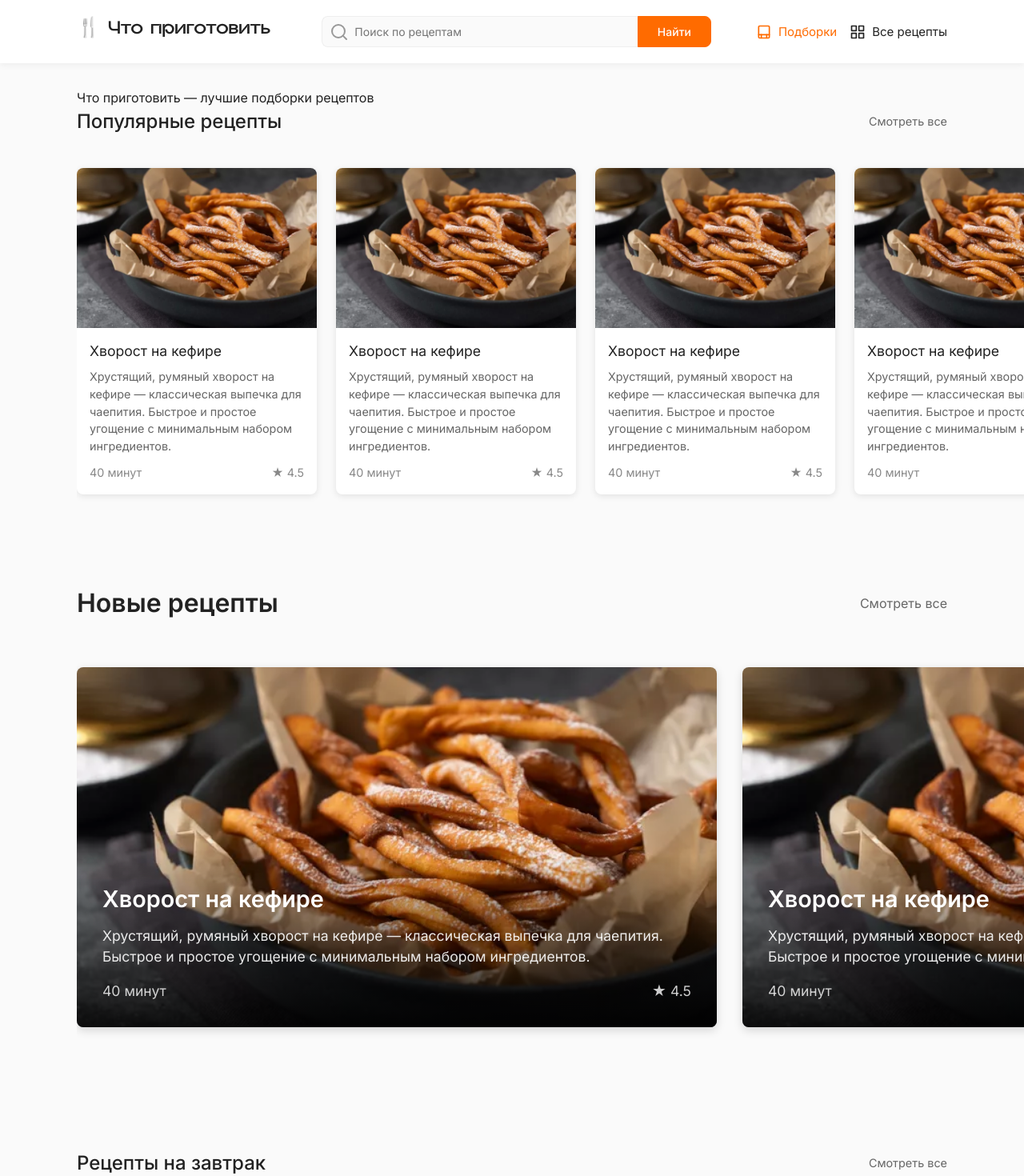
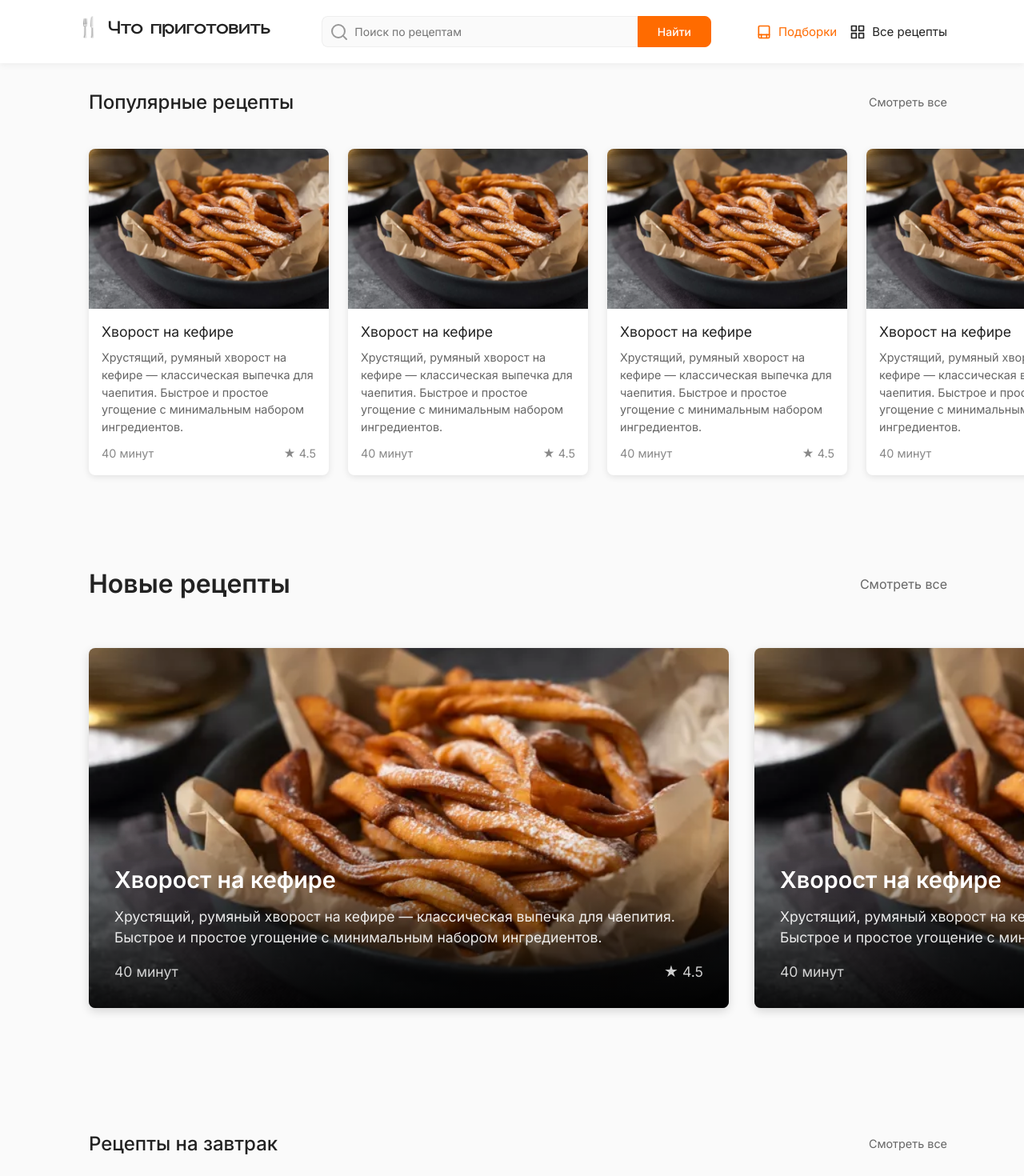
Before and after one commit to art-crazy/nom-nom-nom, a Next.js app: page / in a window 1280 px wide. Shown: the top 1470 px of the page at 80% size. Built offline with nearby package versions, Linux system fonts and the light colour scheme.

Commit message:
fix style

```diff
--- a/src/app/page.tsx
+++ b/src/app/page.tsx
@@ -53,7 +53,6 @@ export default function Home() {
 
   return (
     <div className={styles.home}>
-      <h1 className={styles.pageTitle}>Что приготовить — лучшие подборки рецептов</h1>
       <div className={styles.main}>
         {collections.map((collection) => (
           collection.type === COLLECTION_TYPES.FEATURED ? (
--- a/src/components/Collections/Collections.module.scss
+++ b/src/components/Collections/Collections.module.scss
@@ -10,7 +10,7 @@
     align-items: center;
     margin-bottom: 24px;
     padding-right: 96px;
-
+    margin-left: 15px;
     .sectionTitle {
       font-size: 1.5rem;
       font-weight: 500;
@@ -33,6 +33,8 @@
     padding: 16px 0;
     align-items: center;
     flex-direction: row;
+    position: relative;
+
     .card {
       flex: 0 0 300px;
       border-radius: $border-radius-m;
@@ -43,6 +45,10 @@
       transform-origin: center;
       position: relative;
       z-index: 1;
+
+      &:first-child {
+        margin-left: 15px;
+      }
 
       &:hover {
         transform: scale(1.05);
@@ -134,7 +140,7 @@
     align-items: center;
     margin-bottom: 32px;
     padding-right: 96px;
-
+    margin-left: 15px;
     .sectionTitle {
       font-size: 2rem;
       font-weight: 600;
@@ -168,8 +174,12 @@
       transform-origin: center;
       z-index: 1;
 
+      &:first-child {
+        margin-left: 15px;
+      }
+
       &:hover {
-        transform: scale(1.05);
+        transform: scale(1.03);
         z-index: 2;
       }
 
```
